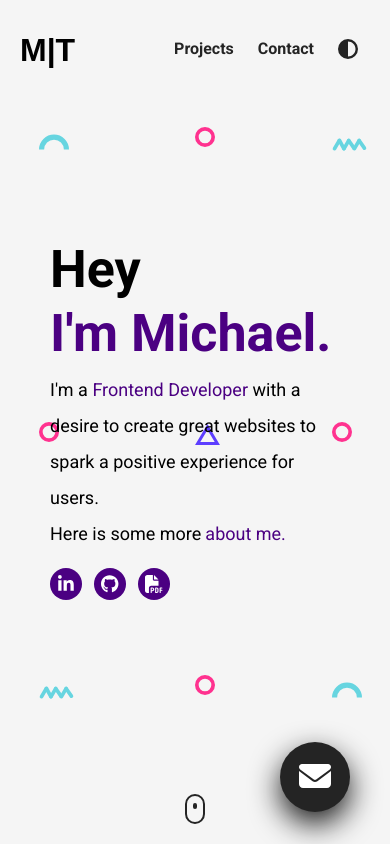
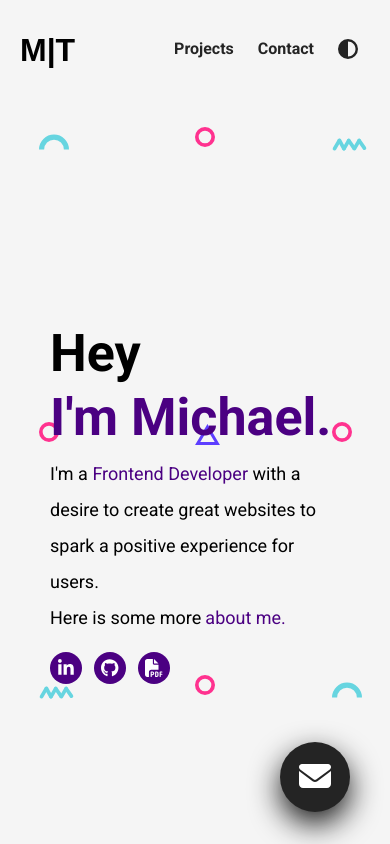
Before and after one commit to teanmi/eportfolio-react, a React (Create React App) app: page / in a window 390 px wide. Shown: the top 844 px of the page. Built offline with nearby package versions, Linux system fonts and the light colour scheme; a web font is replaced by a local one.

Commit message:
mobile responsive bug fix

```diff
--- a/src/App.css
+++ b/src/App.css
@@ -120,6 +120,7 @@ nav,
   visibility: hidden;
   transition: visible 400ms, opactiy 400ms;
 }
+
 
 .dark-theme .title,
 .dark-theme .section__title,
@@ -732,3 +733,51 @@ footer {
     padding: 40px;
   }
 }
+
+@media screen and (max-height: 1000px ) and (max-width: 768px)  {
+  #landing-page {
+    min-height: 110vh;
+  }
+}
+
+@media screen and (max-height: 900px ) and (max-width: 768px)  {
+  #landing-page {
+    min-height: 115vh;
+  }
+}
+
+@media screen and (max-height: 850px ) and (max-width: 768px)  {
+  #landing-page {
+    min-height: 120vh;
+  }
+}
+
+@media screen and (max-height: 810px ) and (max-width: 768px)  {
+  #landing-page {
+    min-height: 125vh;
+  }
+}
+
+@media screen and (max-height: 1000px ) and (max-width: 768px)  {
+  #landing-page {
+    min-height: 110vh;
+  }
+}
+
+@media screen and (max-height: 900px ) and (max-width: 768px)  {
+  #landing-page {
+    min-height: 115vh;
+  }
+}
+
+@media screen and (max-height: 850px ) and (max-width: 768px)  {
+  #landing-page {
+    min-height: 120vh;
+  }
+}
+
+@media screen and (max-height: 810px ) and (max-width: 768px)  {
+  #landing-page {
+    min-height: 125vh;
+  }
+}
--- a/src/App.js
+++ b/src/App.js
@@ -67,7 +67,6 @@ function App() {
 
   return (
     <div id="body" onMouseMove={(event) => moveBackground(event)}>
-
       <a href="#landing-page">
         <button className="mail__btn click" onClick={() => toggleModal()}>
           <FontAwesomeIcon icon={faEnvelope} />
```
Also changed, not shown: 1 other file (tests, documents, lock files or other folders).
